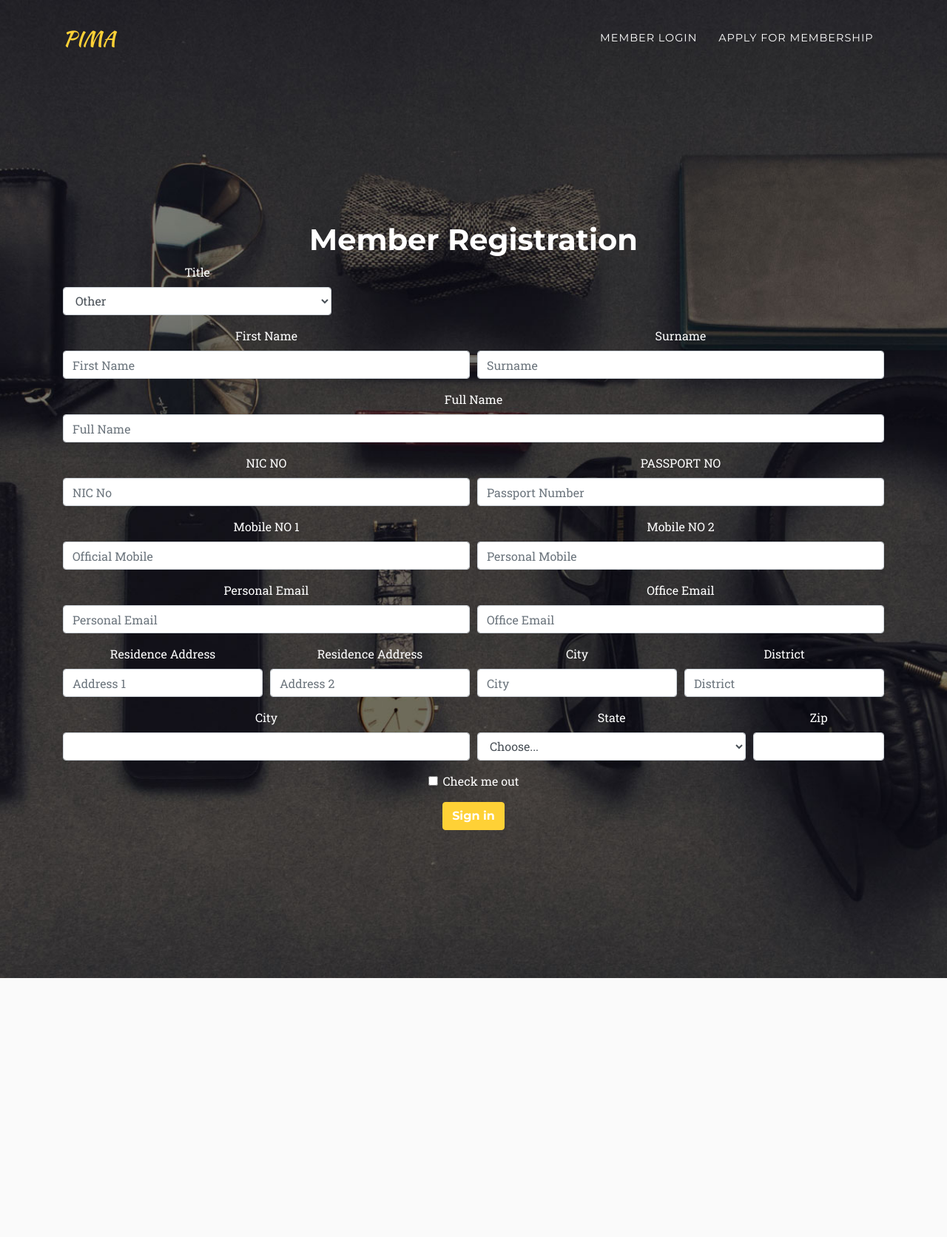
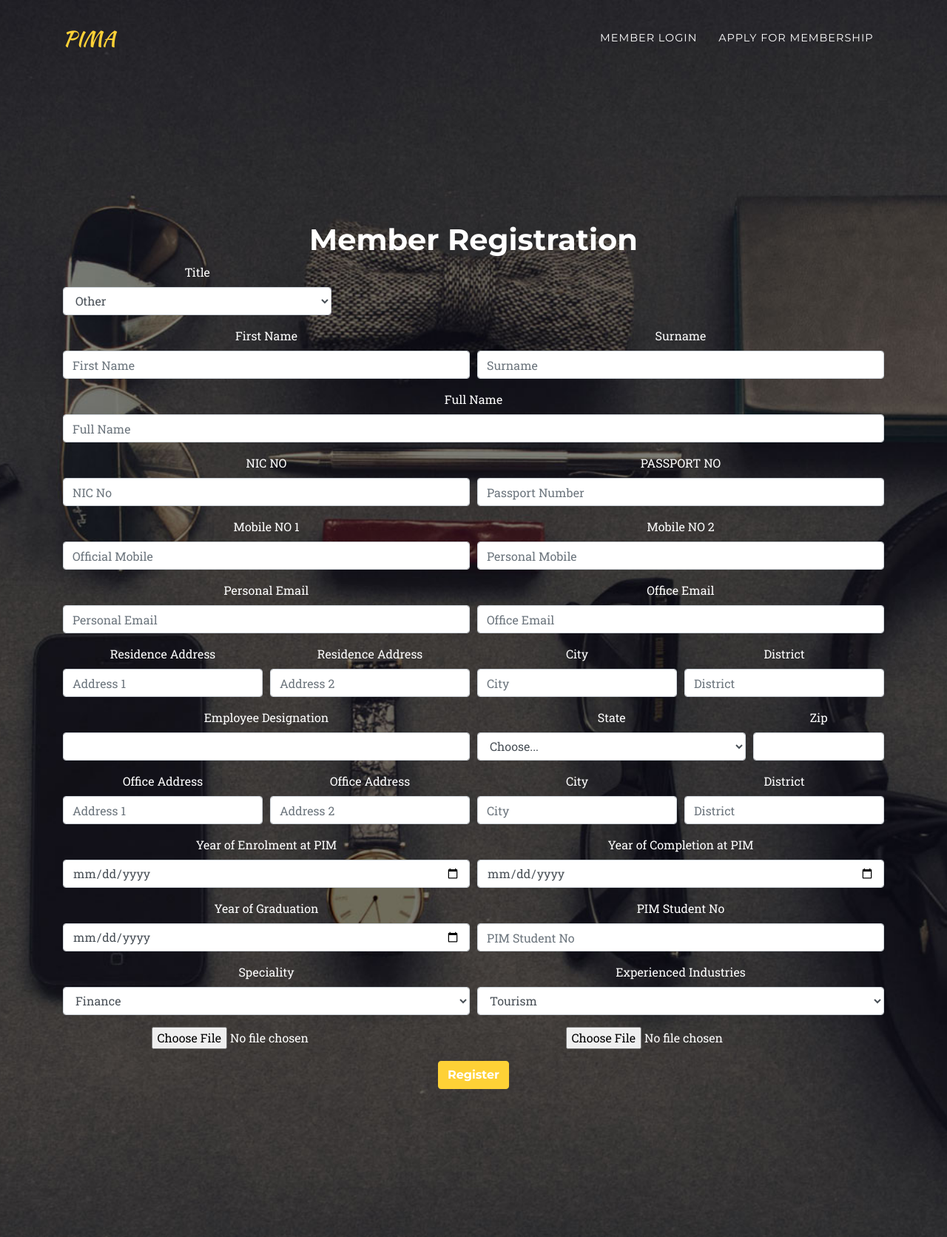
Before and after one commit to KasunDissanayake94/PIMA-Membership-Portal, a CodeIgniter app: page /PIMA-Membership-Portal/users/register_member in a window 1280 px wide. Shown: the whole page at 74% size. Before the commit the page ends 1322 px from the top, so only its background shows below. Run offline with CodeIgniter, Linux system fonts and the light colour scheme; some web fonts are replaced.

Commit message:
Register Form Done

```diff
--- a/application/views/Member_Registration_form.php
+++ b/application/views/Member_Registration_form.php
@@ -121,25 +121,25 @@ defined('BASEPATH') OR exit('No direct script access allowed');
                 </div>
                 <div class="form-row">
                     <div class="form-group col-md-3">
-                        <label for="address1">Residence Address</label>
-                        <input type="text" class="form-control" name="address1" id="inputOEmail" placeholder="Address 1">
+                        <label for="res_address1">Residence Address</label>
+                        <input type="text" class="form-control" name="res_address1" id="res_address1" placeholder="Address 1">
                     </div>
                     <div class="form-group col-md-3">
-                        <label for="address2">Residence Address</label>
-                        <input type="text" class="form-control" name="address2" id="inputOEmail" placeholder="Address 2">
+                        <label for="res_address2">Residence Address</label>
+                        <input type="text" class="form-control" name="res_address2" id="res_address2" placeholder="Address 2">
                     </div>
                     <div class="form-group col-md-3">
-                        <label for="city">City</label>
-                        <input type="text" class="form-control" name="city" id="city" placeholder="City">
+                        <label for="res_city">City</label>
+                        <input type="text" class="form-control" name="res_city" id="res_city" placeholder="City">
                     </div>
                     <div class="form-group col-md-3">
-                        <label for="district">District</label>
-                        <input type="text" class="form-control" name="district" id="district" placeholder="District">
+                        <label for="res_district">District</label>
+                        <input type="text" class="form-control" name="res_district" id="res_district" placeholder="District">
                     </div>
                 </div>
                 <div class="form-row">
                     <div class="form-group col-md-6">
-                        <label for="inputCity">City</label>
+                        <label for="inputCity">Employee Designation</label>
                         <input type="text" class="form-control" id="inputCity">
                     </div>
                     <div class="form-group col-md-4">
@@ -154,15 +154,76 @@ defined('BASEPATH') OR exit('No direct script access allowed');
                         <input type="text" class="form-control" id="inputZip">
                     </div>
                 </div>
-                <div class="form-group">
-                    <div class="form-check">
-                        <input class="form-check-input" type="checkbox" id="gridCheck">
-                        <label class="form-check-label" for="gridCheck">
-                            Check me out
-                        </label>
+                <div class="form-row">
+                    <div class="form-group col-md-3">
+                        <label for="inputOffice_1">Office Address</label>
+                        <input type="text" class="form-control" name="Office_address1" id="inputOffice_1" placeholder="Address 1">
+                    </div>
+                    <div class="form-group col-md-3">
+                        <label for="inputOOffice_2">Office Address</label>
+                        <input type="text" class="form-control" name="Office_address2" id="inputOOffice_2" placeholder="Address 2">
+                    </div>
+                    <div class="form-group col-md-3">
+                        <label for="Office_city">City</label>
+                        <input type="text" class="form-control" name="Office_city" id="Office_city" placeholder="City">
+                    </div>
+                    <div class="form-group col-md-3">
+                        <label for="Office_district">District</label>
+                        <input type="text" class="form-control" name="Office_district" id="Office_district" placeholder="District">
                     </div>
                 </div>
-                <button type="submit" class="btn btn-primary">Sign in</button>
+                <div class="form-row">
+                    <div class="form-group col-md-6">
+                        <label for="enrolment">Year of Enrolment at PIM</label>
+                        <input type="date" class="form-control" name="enrolment" id="enrolment" placeholder="Year of Enrolment">
+                    </div>
+                    <div class="form-group col-md-6">
+                        <label for="completion">Year of Completion at PIM</label>
+                        <input type="date" class="form-control" name="completion" id="completion" placeholder="Year of Completion">
+                    </div>
+                </div>
+                <div class="form-row">
+                    <div class="form-group col-md-6">
+                        <label for="graduation">Year of Graduation </label>
+                        <input type="date" class="form-control" name="graduation" id="graduation" placeholder="Year of Graduation">
+                    </div>
+                    <div class="form-group col-md-6">
+                        <label for="student_no">PIM Student No</label>
+                        <input type="text" class="form-control" name="student_no" id="student_no" placeholder="PIM Student No">
+                    </div>
+                </div>
+                <div class="form-row">
+                    <div class="form-group col-md-6">
+                        <label for="inputState">Speciality</label>
+                        <select id="inputState" class="form-control" name="speciality">
+                            <option value="finance" selected>Finance</option>
+                            <option value="it">IT</option>
+                            <option value="tourism">Tourism</option>
+                            <option value="hr">HR</option>
+                        </select>
+                    </div>
+                    <div class="form-group col-md-6">
+                        <label for="inputState">Experienced Industries</label>
+                        <select id="inputState" class="form-control" name="experience">
+                            <option value="tourism" selected>Tourism</option>
+                            <option value="banking">Banking</option>
+                            <option value="manufacturing">Manufacturing</option>
+                            <option value="insurance">Insuarance</option>
+                        </select>
+                    </div>
+
+                </div>
+                <div class="form-row">
+                    <div class="form-group col-md-6">
+                        <input type="file" name="Upload the Photo">
+                    </div>
+                    <div class="form-group col-md-6">
+                        <input type="file" name="Link to Upload the Payment Confirmation">
+                    </div>
+
+                </div>
+
+                <button type="submit" class="btn btn-primary">Register</button>
             </form>
 
         </div>
```
